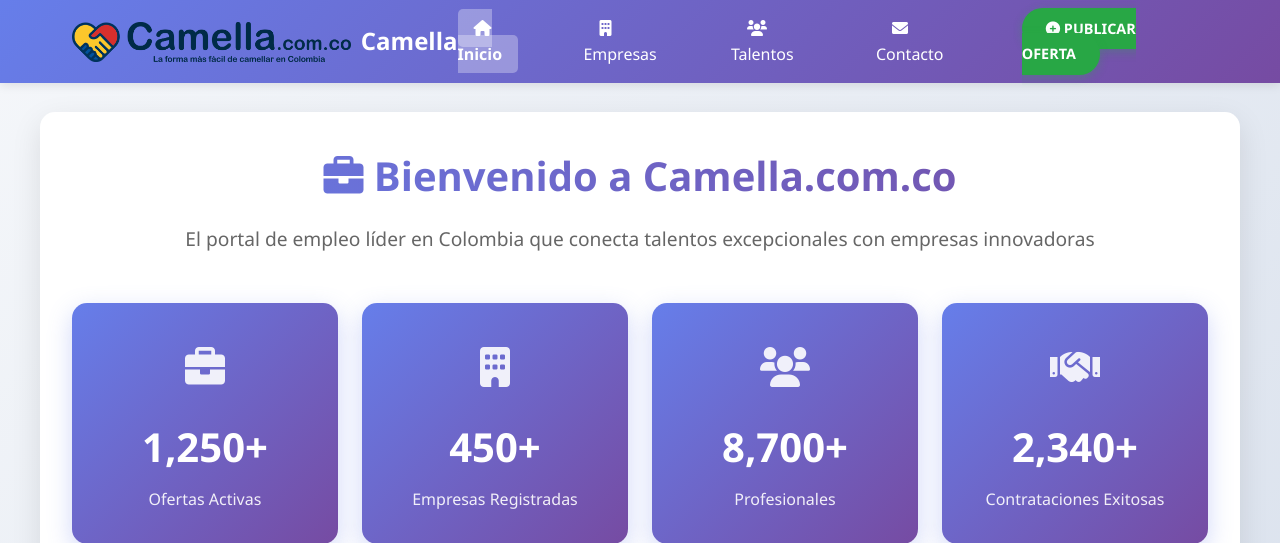
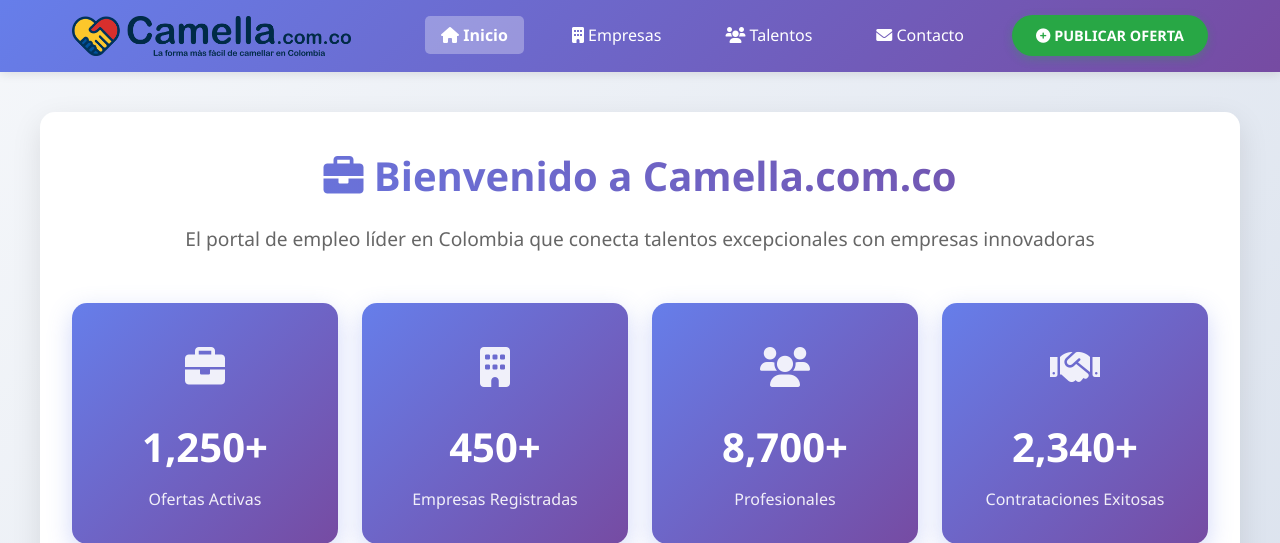
Before and after one commit to jmqp7373/camella, a PHP site: page / in a window 1280 px wide. Shown: the top 543 px of the page. Run offline with PHP 8.4, Linux system fonts and the light colour scheme.

Commit message:
Mejorar logo del header - remover texto redundante
- Eliminado texto 'Camella' del logo en el header
- Solo mantener la imagen del logo para diseño más limpio
- Mejora visual y espaciado en la navegación

```diff
--- a/partials/header.php
+++ b/partials/header.php
@@ -35,7 +35,7 @@
             <!-- Logo -->
             <a href="index.php" class="logo">
                 <img src="assets/images/logo/logo_horizontal.png" alt="Camella Logo">
-                <span>Camella</span>
+
             </a>
 
             <!-- Navegación Principal -->
```
